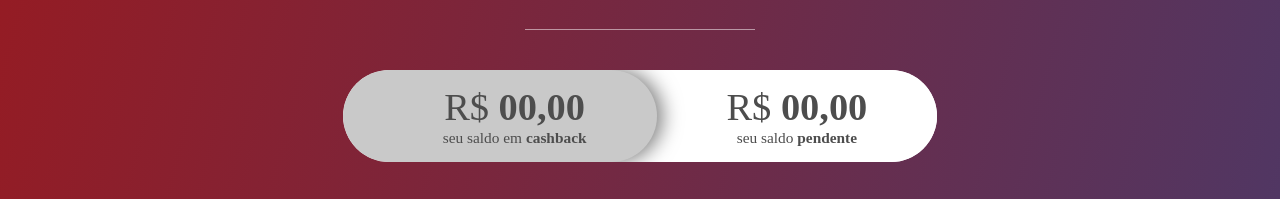
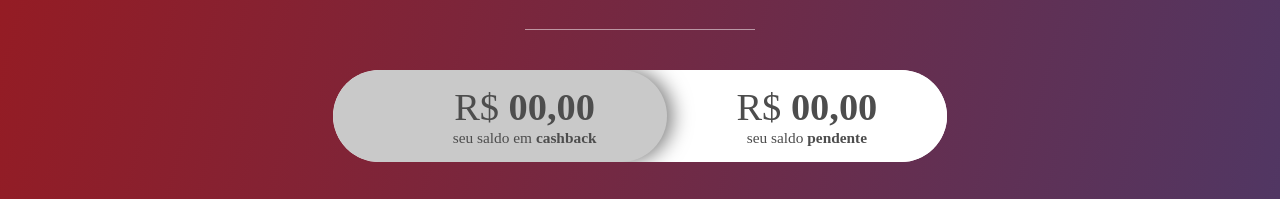
Before and after one commit to ffwdrocks/clube-mueller-member, a plain HTML site: page index.html in a window 1280 px wide. Shown: the part 531-730 px from the top of the page. Drawn offline with Linux system fonts and the light colour scheme; a web font is replaced by a local one.

Commit message:
refactor: elements sizes of hero

```diff
--- a/scss/_hero.scss
+++ b/scss/_hero.scss
@@ -152,10 +152,10 @@ section[data-class="hero"].hero{
         }
 
         &:nth-child(1){
-          border-radius: 50px;
+          border-radius: 75px;
           box-shadow: 5px 0px 20px 0px rgba(0,0,0,0.53);
           z-index: 1;
-          padding-left: 100px;
+          padding-left: 120px;
         }
       }
     }
```
Also changed, not shown: css/all.css.
